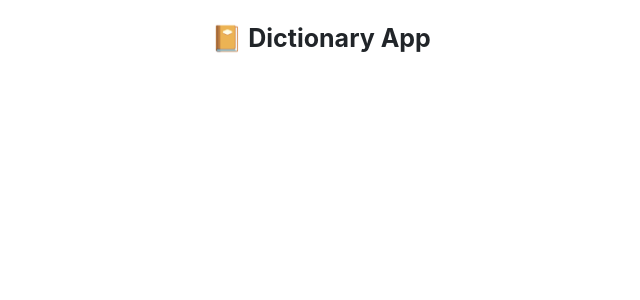
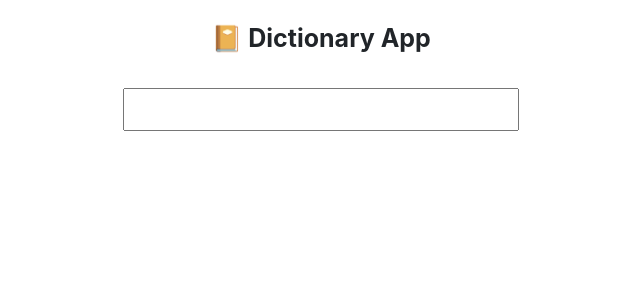
Before and after one commit to radikakumar/my-app-for-dictionary, a React (Create React App) app: page / in a window 1280 px wide. Shown: the top 300 px of the page, without its empty margins (319-959 px from the left). Built offline with nearby package versions, Linux system fonts and the light colour scheme.

Commit message:
Added component Dictionary and developed form for search

```diff
--- a/src/App.css
+++ b/src/App.css
@@ -6,3 +6,12 @@
 font-weight: bolder;
 font-size: 25px;
 }
+
+.Dictionary{
+  padding: 10px;
+  text-align: center;
+  margin: 0 auto;
+  font-style: mono space;
+font-weight: bolder;
+font-size: 25px;
+}
--- a/src/App.js
+++ b/src/App.js
@@ -1,6 +1,6 @@
 
 import './App.css';
-
+import Dictionary from "./Dictionary";
 function App() {
   return (
     <div className="App">
@@ -8,6 +8,9 @@ function App() {
       <div className= "DictionaryApp">
      📔 Dictionary App
       </div>
+      <main>
+        <Dictionary />
+      </main>
 
       </header>
     </div>
--- /dev/null
+++ b/src/Dictionary.js
@@ -0,0 +1,15 @@
+import React from "react"
+
+export default function Dictionary() {
+return (
+    <div className="Dictionary">
+    <form>
+
+    <input type= "Search" />
+    </form>
+    </div>
+);
+
+
+
+}
```
